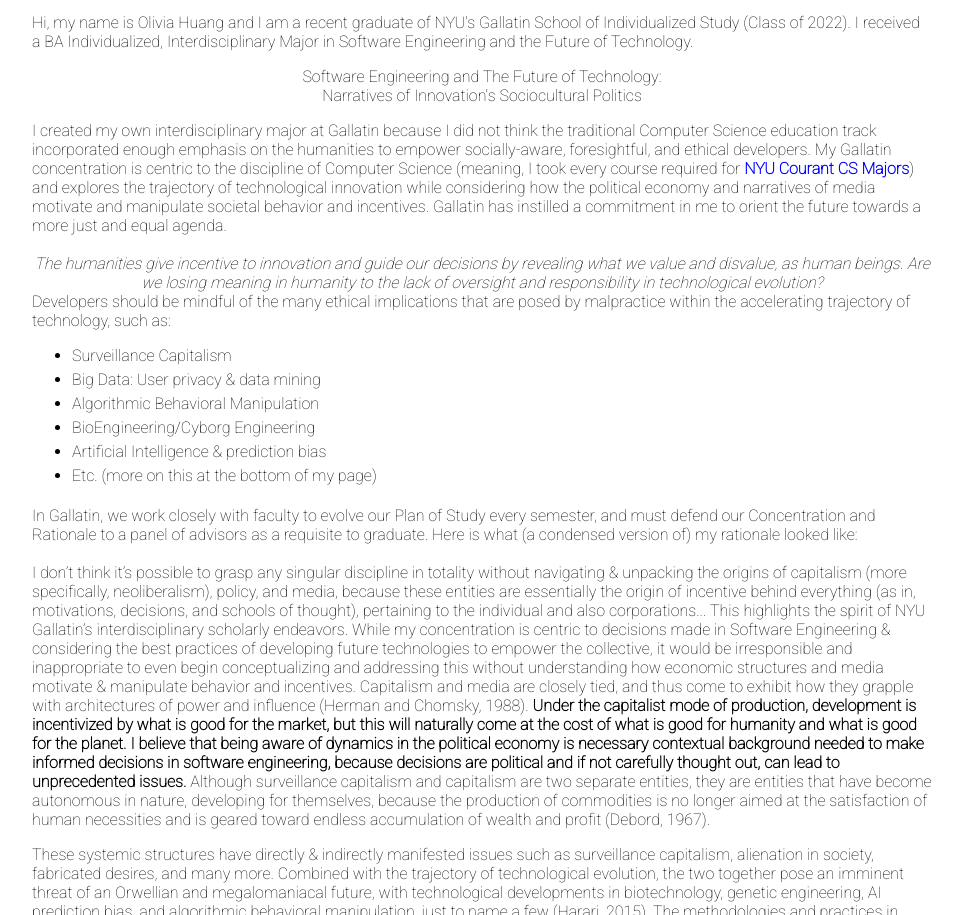
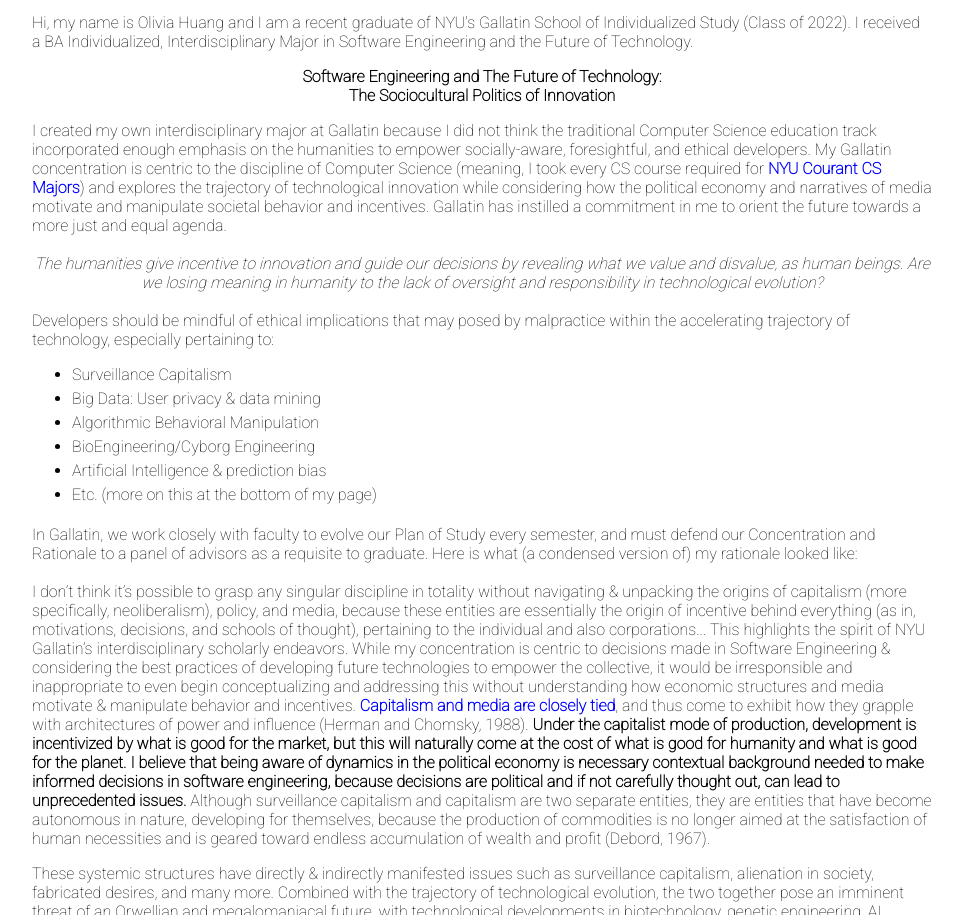
Before and after one commit to livhuang/oliviahuang-io, a website: page index.html in a window 1280 px wide. Shown: the part 413-1328 px from the top of the page, without its empty margins (158-1120 px from the left). Drawn offline with Linux system fonts and the light colour scheme.

Commit message:
edits to description

```diff
--- a/index.html
+++ b/index.html
@@ -87,15 +87,17 @@
                 I received a BA Individualized, Interdisciplinary Major in Software Engineering and the Future of Technology.
                 <div class = "top-header">
                     <p>
-                        Software Engineering and The Future of Technology:
-                        <br>
-                        Narratives of Innovation's Sociocultural Politics
+                        <b>
+                            Software Engineering and The Future of Technology:
+                            <br>
+                            The Sociocultural Politics of Innovation
+                        </b>
                     </p>
                 </div>
 
                 I created my own interdisciplinary major at Gallatin because I did not think the traditional Computer Science education track incorporated enough emphasis on the humanities
                  to empower socially-aware, foresightful, and ethical developers. My Gallatin concentration is centric to the discipline of Computer Science
-                 (meaning, I took every course required for <a href = "https://cs.nyu.edu/home/undergrad/major_programs.html"> NYU Courant CS Majors</a>)
+                 (meaning, I took every CS course required for <a href = "https://cs.nyu.edu/home/undergrad/major_programs.html"> NYU Courant CS Majors</a>)
                  and explores the trajectory of technological innovation while considering how the political economy and narratives of media motivate and manipulate societal behavior and incentives.
                  Gallatin has instilled a commitment in me to orient the future towards a more just and equal agenda.
                  <br>
@@ -104,7 +106,8 @@
                      <i> The humanities give incentive to innovation and guide our decisions by revealing what we value and disvalue, as human beings.
                          Are we losing meaning in humanity to the lack of oversight and responsibility in technological evolution?</i>
                  </div>
-                Developers should be mindful of the many ethical implications that are posed by malpractice within the accelerating trajectory of technology, such as:
+                 <br>
+                Developers should be mindful of ethical implications that may posed by malpractice within the accelerating trajectory of technology, especially pertaining to:
 
                 <ul>
                     <li>
@@ -140,8 +143,9 @@
                 This highlights the spirit of NYU Gallatin’s interdisciplinary scholarly endeavors.
                 While my concentration is centric to decisions made in Software Engineering & considering the best practices of developing future technologies to empower the collective,
                 it would be irresponsible and inappropriate to even begin conceptualizing and addressing this without understanding how economic structures and media
-                motivate & manipulate behavior and incentives. Capitalism and media are closely tied, and thus come to exhibit how they grapple with architectures of power and influence
-                (Herman and Chomsky, 1988).
+                motivate & manipulate behavior and incentives.
+                <a href = "https://earthrights.org/blog/big-oil-dumps-billions-into-misleading-advertising-campaigns/">Capitalism and media are closely tied</a>,
+                and thus come to exhibit how they grapple with architectures of power and influence (Herman and Chomsky, 1988).
                 <b> Under the capitalist mode of production, development is incentivized by what is good for the market,
                     but this will naturally come at the cost of what is good for humanity and what is good for the planet.
                     I believe that being aware of dynamics in the political economy is necessary contextual background needed
```
